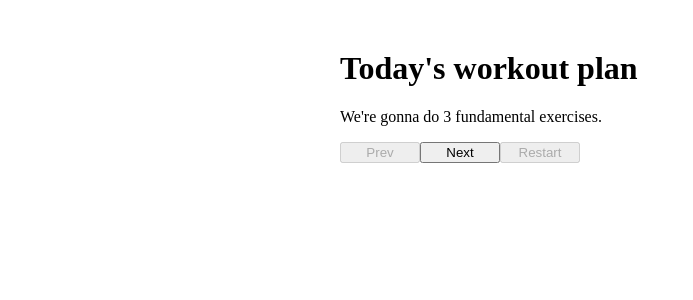
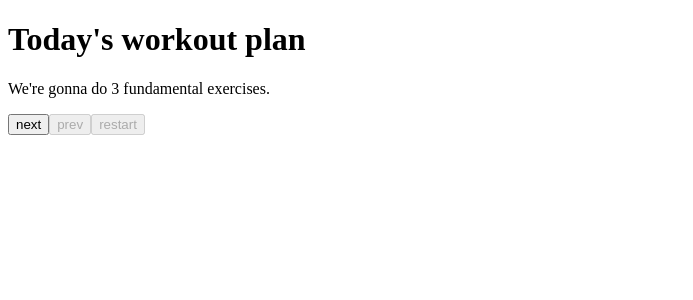
Before and after one commit to VanshikaSahu/React-weekend-assignment---Amazon-Prime-Trending, a React app: page / in a window 1280 px wide. Shown: the top 300 px of the page, without its empty margins (0-693 px from the left). Built offline with nearby package versions, Linux system fonts and the light colour scheme.

Commit message:
Update App.js

```diff
--- a/src/components/App.js
+++ b/src/components/App.js
@@ -1,41 +1,33 @@
-import React, { useState} from "react";
-import  slides  from '../data'
-import '../styles/App.css';
+import React, {Component, useState} from "react";
 
-const App = () => {
+const App = (props) => {
+  const[index, setIndex] = useState(0);
 
-  const [currSlides, setCurrSlides] = useState(0)
-
-  const clickPrev=()=>{
-
-       currSlides >0 && setCurrSlides(currSlides-1);
-       }
-
-
-  const clickNext=()=>{
-       currSlides <slides.length-1 && setCurrSlides(currSlides+1);
-       }
-
-  const clickRestart = () => {
-      setCurrSlides(0);
+  const nextSlide = () =>{
+    if(index<props.slides.length-1){
+      setIndex(index+1);
+    }
   }
 
+  const prevSlide = () =>{
+    index>0 && setIndex(index-1);
+    //can use and operator to render statements.
+
+  }
+
+  const restart = ()=>{
+    setIndex(0);
+  }
 
   return (
     <>
-     <div className="App">
-      <div className="carousel">
-            <h1 data-testid="title">{slides[currSlides].title}</h1>
-            <p data-testid="text">{slides[currSlides].text}</p>
-        </div>
-        <button onClick={clickPrev} disabled={currSlides===0?true:false} data-testid="button-prev" >Prev</button>
-        <button onClick={clickNext} disabled={currSlides===slides.length-1?true:false} data-testid="button-next">Next</button>
-        <button onClick={clickRestart} disabled={currSlides===0?true:false} data-testid="button-restart">Restart</button>
-    </div>
-
+      <h1 data-testid="title"> {props.slides[index].title} </h1>
+      <p data-testid="text" > {props.slides[index].text}</p>
+      <button disabled = {index===props.slides.length-1?true:false}onClick = {nextSlide} data-testid="button-next">next</button>
+      <button disabled = {index===0?true:false}  onClick = {prevSlide} data-testid="button-prev">prev</button>
+      <button disabled = {index===0?true:false} onClick = {restart} data-testid="button-restart">restart</button>
     </>
   )
 }
 
-
 export default App;
```
